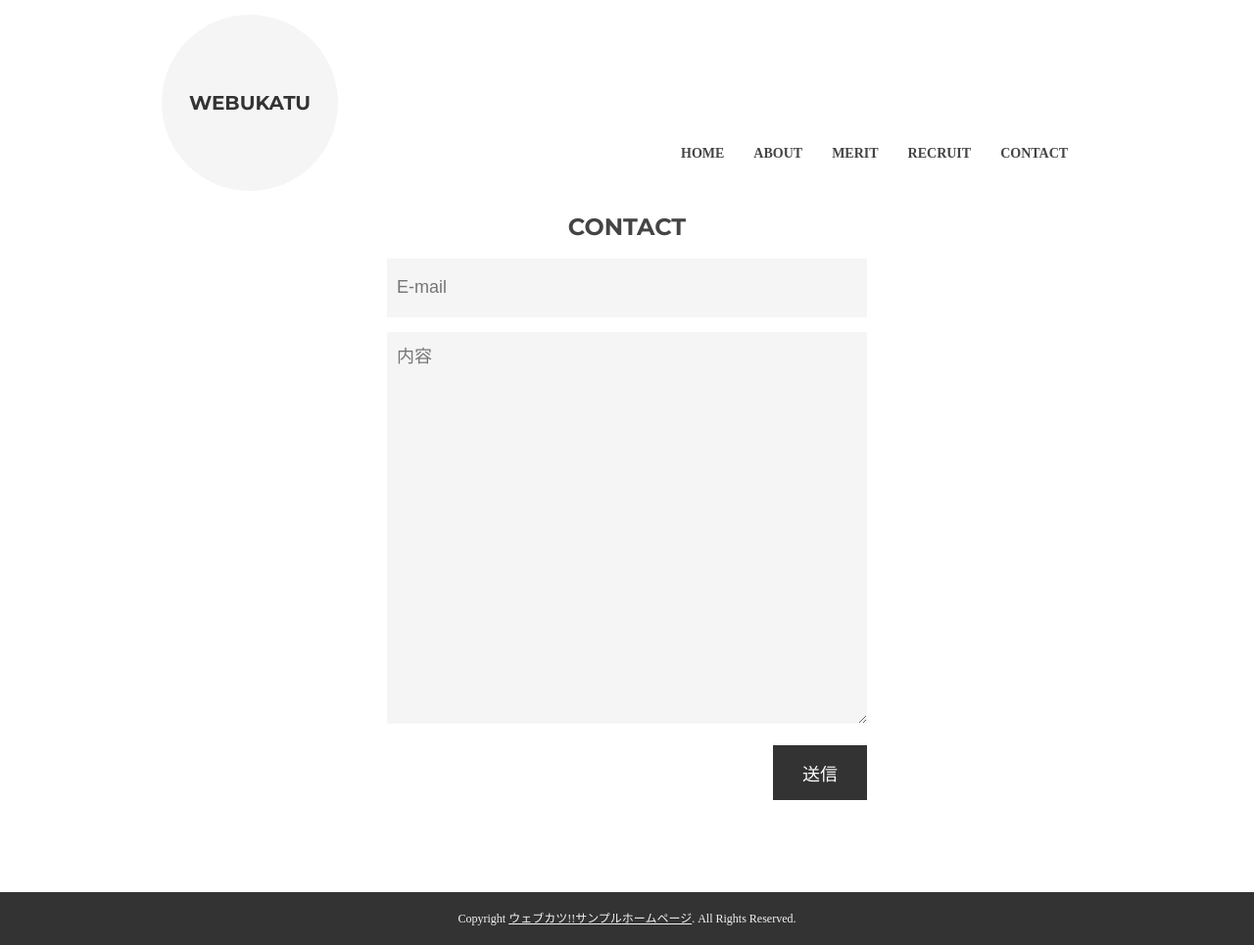
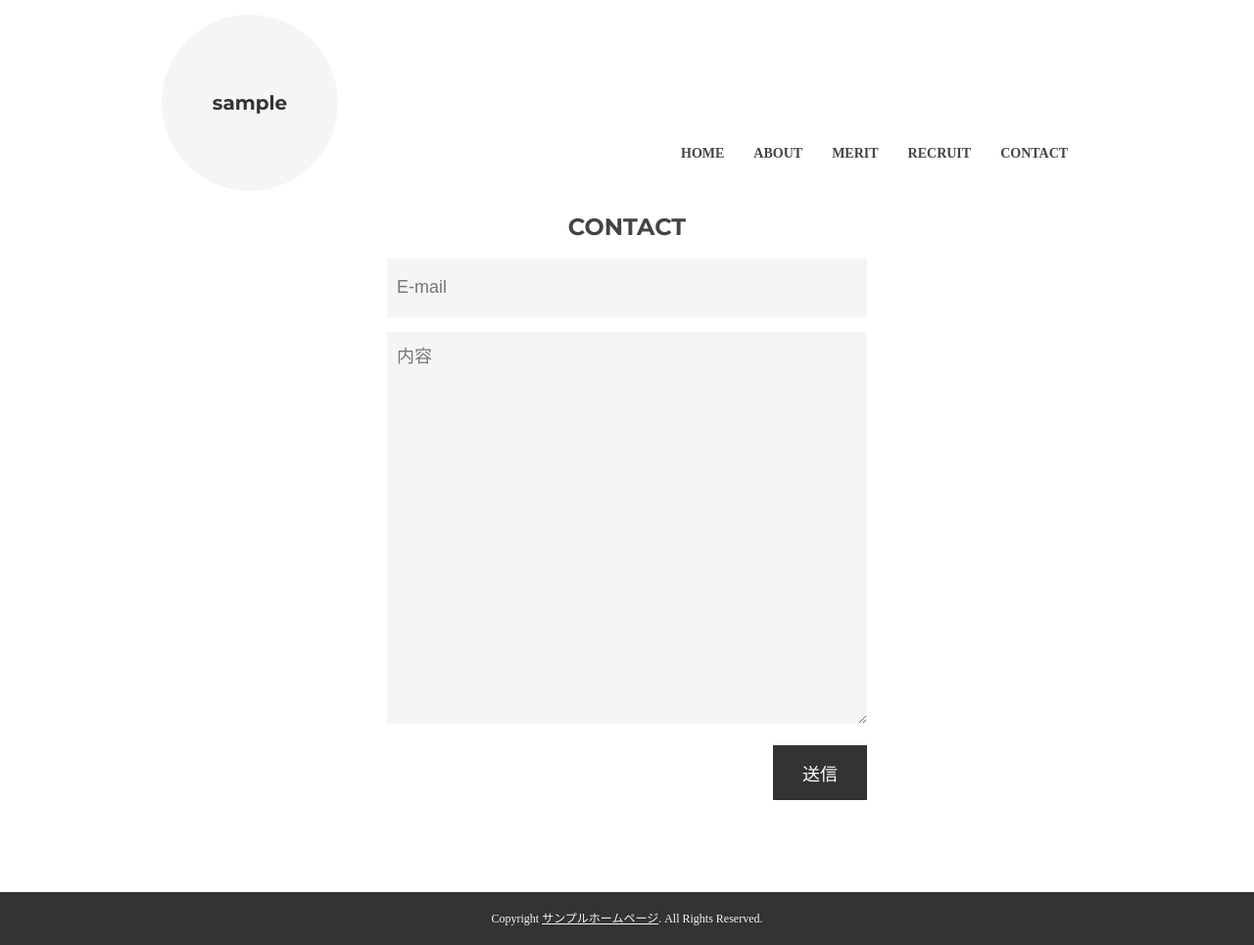
Before and after one commit to yu39dev/htmlcssPractice, a plain HTML site: page contact.html in a window 1280 px wide. Shown: the whole page at 98% size. Drawn offline with Linux system fonts and the light colour scheme.

Commit message:
Update contact.html

```diff
--- a/contact.html
+++ b/contact.html
@@ -8,7 +8,7 @@
     </head>
     <body>
         <header class="site-width">
-            <h1><a href="index.html">WEBUKATU</a></h1>
+            <h1><a href="index.html">sample</a></h1>
             <nav id="top-nav">
                 <ul>
                     <li><a href="index.html">HOME</a></li>
@@ -33,7 +33,7 @@
 
         </div>
         <footer>
-            Copyright <a href="http://webukatu.com/">ウェブカツ!!サンプルホームページ</a>. All Rights Reserved.
+            Copyright <a href="http://webukatu.com/">サンプルホームページ</a>. All Rights Reserved.
         </footer>
     </body>
 </html>
```
